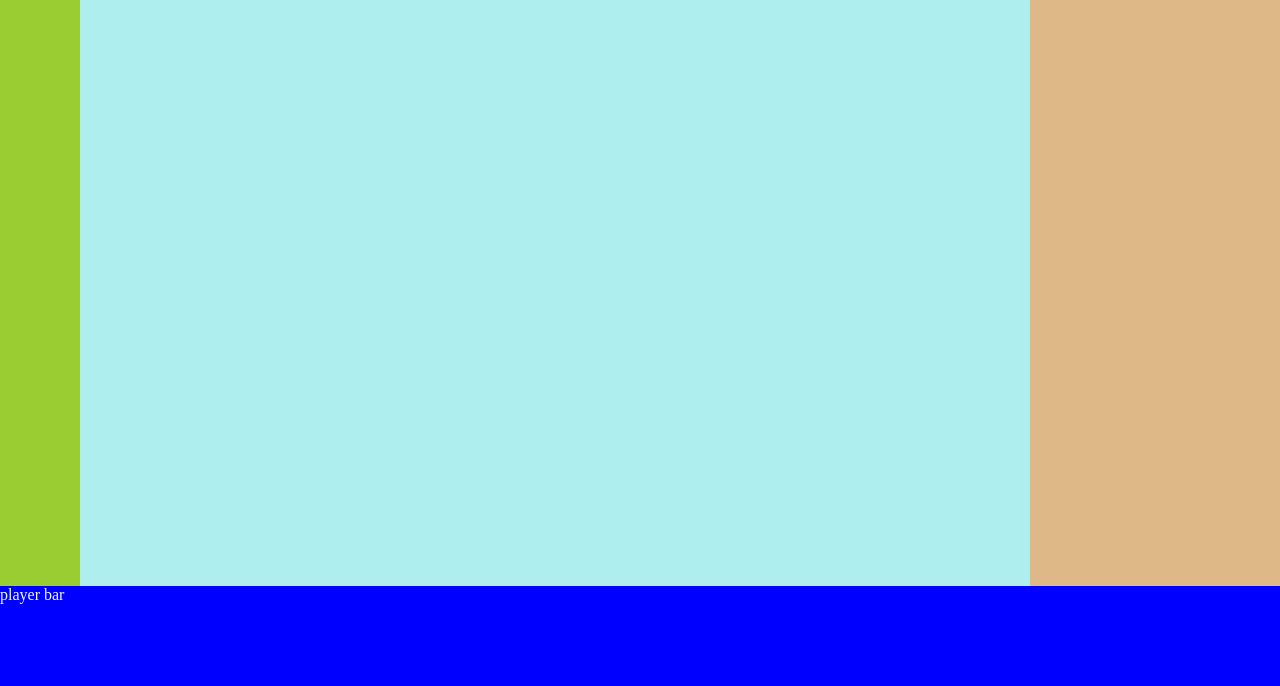
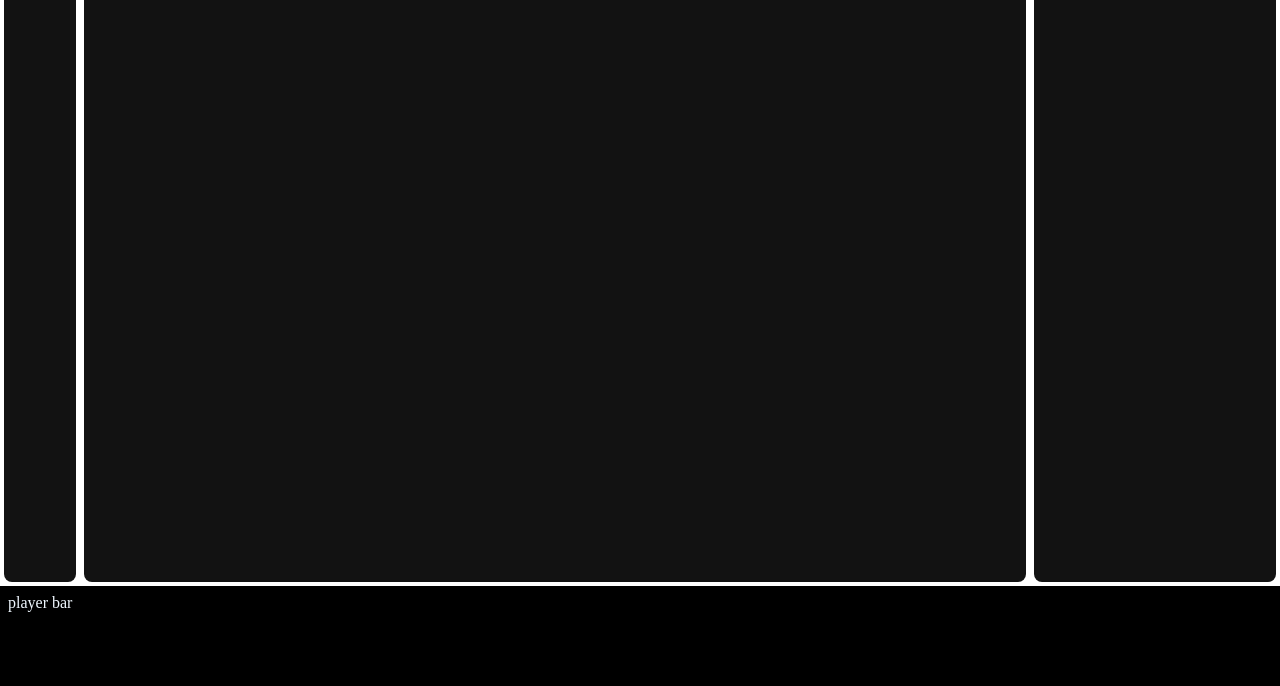
Before and after one commit to Benja-san/support-spotify-workshop, a plain HTML site: page index.html in a window 1280 px wide. Shown: the part 114-800 px from the top of the page. Drawn offline with Linux system fonts and the light colour scheme.

Commit message:
add layout behavior

```diff
--- a/index.html
+++ b/index.html
@@ -4,16 +4,18 @@
     <meta charset="UTF-8" />
     <meta name="viewport" content="width=device-width, initial-scale=1.0" />
     <title>Integration workshop</title>
+    <link rel="stylesheet" href="reset.css" />
     <link rel="stylesheet" href="style.css" />
   </head>
   <body class="bodyClass">
     <nav class="inside-bar">
-      <ul class="inside-bar__main">
+      <ul class="spotify-g-layout inside-bar__main">
         <li class="inside-bar__home"></li>
         <li class="inside-bar__search"></li>
       </ul>
     </nav>
     <main class="main-menu">
+      <div class="spotify-g-layout">
         <h1>Liste d'appli</h1>
         <ul class="artist-container">
           <li>
@@ -41,8 +43,11 @@
             <h2>Artiste 1</h2>
           </li>
         </ul>
+      </div>
     </main>
-    <aside class="aside-bar"></aside>
+    <aside class="aside-bar">
+      <div class="spotify-g-layout"></div>
+    </aside>
     <section class="player-bar">player bar</section>
   </body>
 </html>
--- a/reset.css
+++ b/reset.css
@@ -0,0 +1,26 @@
+:root {
+  --inside-bar-width: 80px;
+  --aside-bar-width: 250px;
+  --player-bar-height: 100px;
+  --spotify-dark-color: #121212;
+  --global-gap: 4px;
+}
+
+* {
+  padding: 0;
+  margin: 0;
+  box-sizing: border-box;
+}
+
+ul {
+  list-style-type: none;
+}
+
+/* Global Class */
+.spotify-g-layout {
+  width: calc(100% - (2 * var(--global-gap)));
+  height: calc(100% - (2 * var(--global-gap)));
+  margin: var(--global-gap) auto 0;
+  background-color: var(--spotify-dark-color);
+  border-radius: 8px;
+}
--- a/style.css
+++ b/style.css
@@ -1,21 +1,5 @@
-:root {
-  --inside-bar-width: 80px;
-  --aside-bar-width: 250px;
-  --player-bar-height: 100px;
-}
-
-* {
-  padding: 0;
-  margin: 0;
-  box-sizing: border-box;
-}
-
-ul {
-  list-style-type: none;
-}
-
 .bodyClass {
-  background-color: black;
+  background-color: white;
   color: aliceblue;
   display: flex;
   flex-wrap: wrap;
@@ -28,24 +12,22 @@ ul {
 }
 
 .inside-bar {
-  background-color: yellowgreen;
   width: var(--inside-bar-width);
 }
 
 .aside-bar {
-  background-color: burlywood;
   width: var(--aside-bar-width);
 }
 
 .main-menu {
-  background-color: paleturquoise;
   width: calc(100% - var(--aside-bar-width) - var(--inside-bar-width));
 }
 
 .player-bar {
-  background-color: blue;
+  background-color: #000000;
   width: 100%;
   height: 100px;
+  padding: calc(2 * var(--global-gap));
 }
 
 .artist-container {
```
Also changed, not shown: import.css (added). Lines whose indentation alone changed are shown as unchanged.
